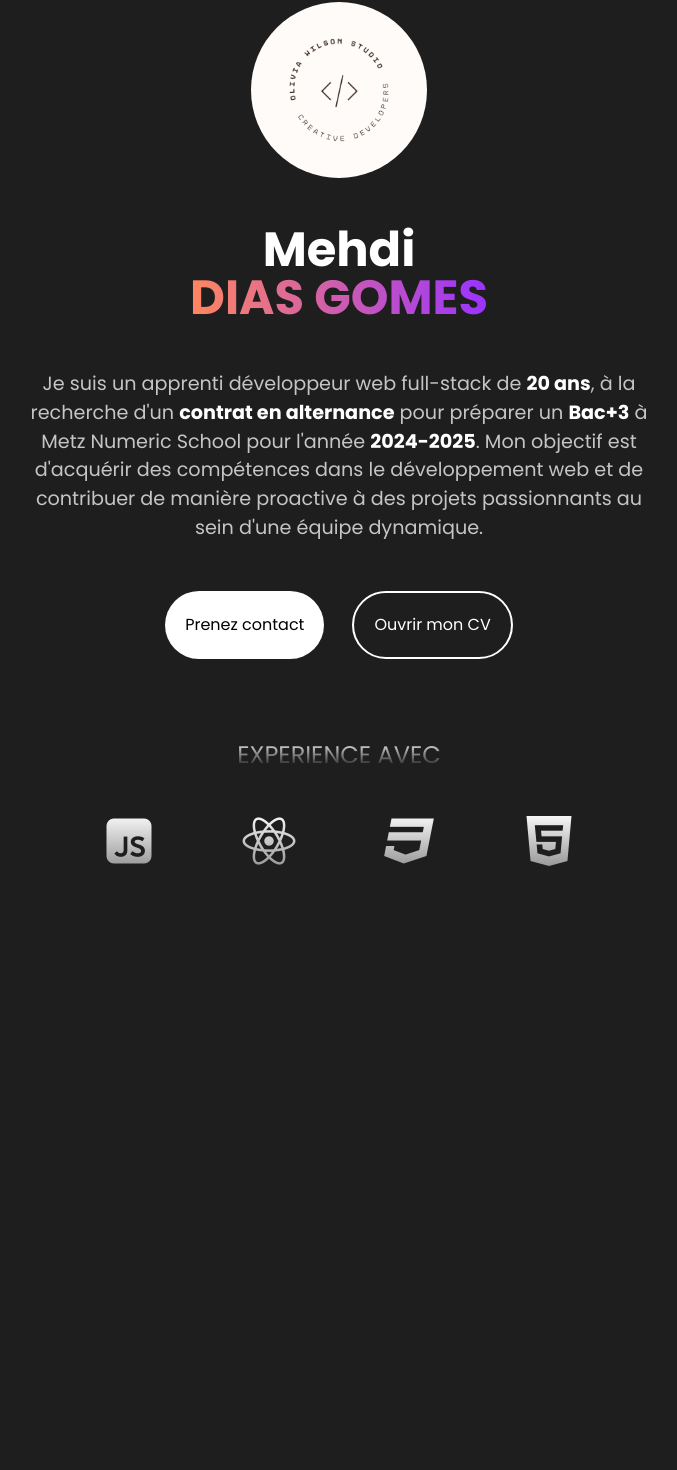
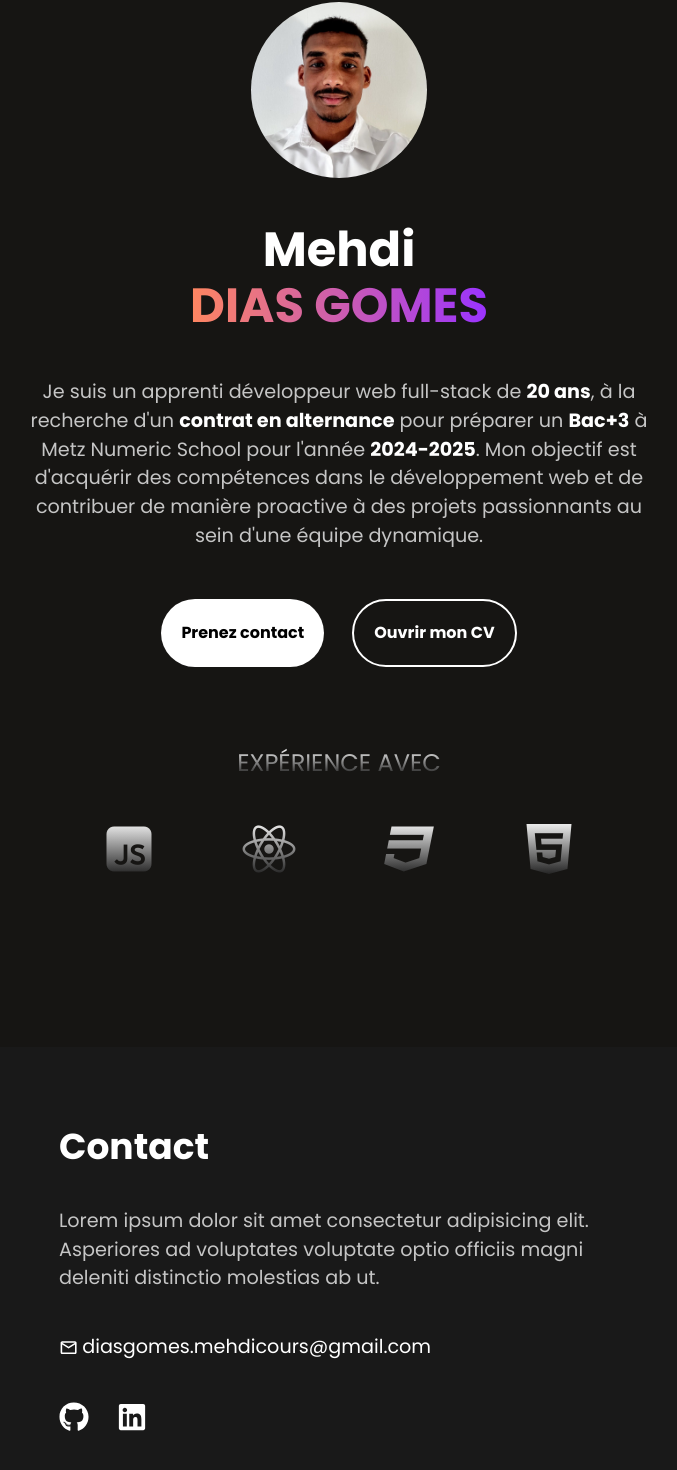
Before and after one commit to MehdiDiasGomes/Mon-portfolio, a React (Vite) app: page / in a window 1280 px wide. Shown: the part 166-1636 px from the top of the page, without its empty margins (301-978 px from the left). Before the commit the page ends 1165 px from the top, so only its background shows below. Built offline with nearby package versions, Linux system fonts and the light colour scheme.

Commit message:
✨ Footer

```diff
--- a/src/App.jsx
+++ b/src/App.jsx
@@ -2,6 +2,7 @@ import './App.css'
 import Home from './Pages/Home'
 import Navbar from './Layout/Navbar'
 import Xp from './Pages/Xp'
+import Footer from './Layout/Footer'
 
 function App() {
 
@@ -17,6 +18,10 @@ function App() {
         <Xp />
       </div>
 
+      <div className="footer">
+        <Footer />
+      </div>
+
     </div>
   )
 }
--- a/src/Components/Exp/index.jsx
+++ b/src/Components/Exp/index.jsx
@@ -3,7 +3,7 @@ import React from 'react'
 const Exp = ({ icon }) => {
     return (
         <div className='flex gap-5 justify-center items-center text-5xl'>
-            <i className={`flex gap-5 justify-center items-center text-6xl bg-gradient-to-b from-primary to-[rgb(144,144,144)] text-transparent bg-clip-text ${icon}`}></i>
+            <i className={`flex gap-5 justify-center items-center text-6xl bg-gradient-to-b from-primary to-[rgb(17,17,17)] text-transparent bg-clip-text ${icon}`}></i>
         </div>
     )
 }
--- a/src/Layout/Footer.jsx
+++ b/src/Layout/Footer.jsx
@@ -1,8 +1,27 @@
 import React from 'react'
+import { FaGithub } from "react-icons/fa";
+import { FaLinkedin } from "react-icons/fa";
+import { MdOutlineMailOutline } from "react-icons/md";
 
 const Footer = () => {
     return (
-        <div>Footer</div>
+        <div className='flex justify-center items-center p-20 bg-[#191919]'>
+            <div className="flex flex-col w-1/2 gap-10">
+                <div>
+                    <h3 className='text-primary text-4xl font-bold'>Contact</h3>
+                </div>
+                <div>
+                    <p className='text-secondary text-parag'>Lorem ipsum dolor sit amet consectetur adipisicing elit. Asperiores ad voluptates voluptate optio officiis magni deleniti distinctio molestias ab ut.</p>
+                </div>
+                <div>
+                    <a className='text-primary text-parag flex items-center gap-1' href="mailto:diasgomes.mehdicours@gmail.com"><MdOutlineMailOutline />diasgomes.mehdicours@gmail.com</a>
+                </div>
+                <div className="flex gap-7">
+                    <a className='text-primary text-3xl' href="https://github.com/MehdiDiasGomes" target='blank'><FaGithub /></a>
+                    <a className='text-primary text-3xl' href="https://www.linkedin.com/in/mehdi-dias-gomes-056654239" target='blank'><FaLinkedin /></a>
+                </div>
+            </div>
+        </div>
     )
 }
 
--- a/src/Layout/Navbar.jsx
+++ b/src/Layout/Navbar.jsx
@@ -3,11 +3,11 @@ import Logo from '../Assets/img/Logo.png'
 
 const Navbar = () => {
     return (
-        <nav className='flex justify-around px-24 py-8 bg-[#222222] items-center fixed w-full'>
+        <nav className='flex justify-around px-24 py-8 bg-[#191919] items-center fixed w-full'>
             <div className="w-10">
                 <img src={Logo} alt="Logo du site" className='rounded-full' />
             </div>
-            <ul className='flex items-center justify-center gap-10 text-2xl text-white'>
+            <ul className='flex items-center justify-center gap-10 text-xl text-white'>
                 <li><a href="#">Accueil</a></li>
                 <li><a href="#">Projets</a></li>
                 <li><a href="#">Expériences</a></li>
--- a/src/Pages/Home.jsx
+++ b/src/Pages/Home.jsx
@@ -1,20 +1,20 @@
 import React from 'react'
-import Logo from '../Assets/img/Logo.png'
+import Mehdi from '../Assets/img/Mehdi.jpg'
 
 const Home = () => {
     return (
         <div className='flex flex-col items-center justify-center'>
             <div className='flex flex-col gap-12 justify-center items-center'>
                 <div className="flex flex-col gap-12 items-center">
-                    <img src={Logo} alt="Logo du site" className="w-44 rounded-full" />
+                    <img src={Mehdi} alt="Logo du site" className="w-44 rounded-full" />
                     <h1 className='text-5xl text-white font-bold text-center'>Mehdi <br />
-                        <span className='bg-gradient-to-r from-gradientPrimary to-gradientSecondary text-transparent bg-clip-text'> DIAS GOMES</span>
+                        <span className='bg-gradient-to-r from-gradientPrimary to-gradientSecondary text-transparent bg-clip-text block mt-2'> DIAS GOMES</span>
                     </h1>
-                    <p className='w-1/2 text-parag text-secondary text-center'>Je suis un apprenti développeur web full-stack de <span className='font-bold text-primary'>20 ans</span>, à la recherche d'un <span className='font-bold text-primary'>contrat en alternance</span> pour préparer un <span className='font-bold text-primary'>Bac+3</span> à Metz Numeric School pour l'année <span className='font-bold text-primary'>2024-2025</span>. Mon objectif est d'acquérir des compétences dans le développement web et de contribuer de manière proactive à des projets passionnants au sein d'une équipe dynamique.</p>
+                    <p className='w-1/2 text-parag text-secondary text-center'>Je suis un apprenti développeur web full-stack de <span className='font-bold text-primary'>20 ans</span>, à la recherche d&apos;un <span className='font-bold text-primary'>contrat en alternance</span> pour préparer un <span className='font-bold text-primary'>Bac+3</span> à Metz Numeric School pour l&apos;année <span className='font-bold text-primary'>2024-2025</span>. Mon objectif est d&apos;acquérir des compétences dans le développement web et de contribuer de manière proactive à des projets passionnants au sein d&apos;une équipe dynamique.</p>
                 </div>
                 <div className='flex gap-7 text-primary'>
-                    <a className='bg-primary text-black p-5 rounded-full flex justify-center items-center' href="#">Prenez contact</a>
-                    <a className='text-primary border-2 border-primary p-5 rounded-full flex items-center justify-center hover:text-black hover:bg-primary duration-300' href="#">Ouvrir mon CV</a>
+                    <a className='bg-primary text-black p-5 rounded-full flex justify-center items-center font-bold' href="#">Prenez contact</a>
+                    <a className='text-primary border-2 border-primary p-5 rounded-full flex items-center justify-center hover:text-black hover:bg-primary duration-300 font-bold' href="#">Ouvrir mon CV</a>
                 </div>
             </div>
         </div>
--- a/src/Pages/Xp.jsx
+++ b/src/Pages/Xp.jsx
@@ -5,7 +5,7 @@ import { xpConst } from '../Constants';
 const Xp = () => {
     return (
         <div className='flex flex-col justify-center items-center gap-10'>
-            <h2 className='text-2xl bg-gradient-to-b from-primary to-black text-transparent bg-clip-text'>EXPERIENCE AVEC</h2>
+            <h2 className='text-2xl bg-gradient-to-b from-primary to-black text-transparent bg-clip-text'>EXPÉRIENCE AVEC</h2>
             <div className="flex gap-20">
                 {xpConst.map((e, index) => (
                     <Exp key={index} icon={e.icon} />
--- a/src/index.css
+++ b/src/index.css
@@ -3,6 +3,6 @@
 @tailwind utilities;
 
 :root {
-    background-color: #1E1E1E;
+    background-color: #161513;
     font-family: 'Poppins', sans-serif;
 }
--- a/tailwind.config.js
+++ b/tailwind.config.js
@@ -5,8 +5,8 @@ module.exports = {
   ],
   theme: {
     extend: {
+
       colors: {
-
         // Dégradé de couleurs
         gradientPrimary: {
           DEFAULT: 'rgb(255,134,96)'
@@ -22,12 +22,13 @@ module.exports = {
         secondary: {
           DEFAULT: 'rgb(197,197,197)'
         },
-
       },
 
       fontSize: {
         parag : '1.2rem',
-      }
+        navFontSize : '1.3rem',
+      },
+
     },
   },
   plugins: [],
```
Also changed, not shown: src/Assets/img/Mehdi.jpg (added), 1 other file (tests, documents, lock files or other folders).
